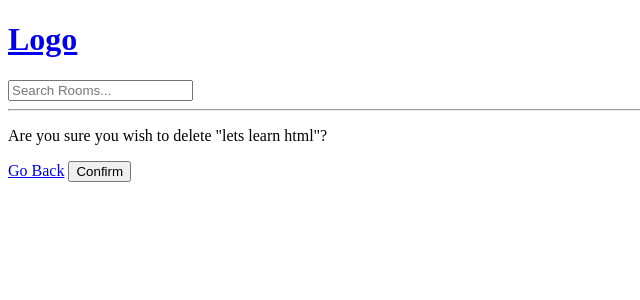
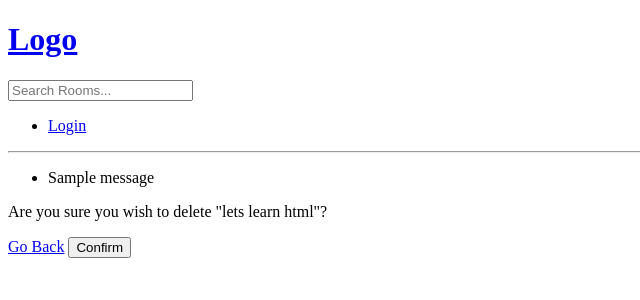
Before and after one commit to Brianconn71/discord-django, a Django app: page /delete-room/3/ in a window 1280 px wide. Shown: the top 300 px of the page, without its empty margins (0-640 px from the left). Run offline with Django 3.2, Linux system fonts and the light colour scheme; data comes from the database, SQL or seed files in the repository; both versions use the stored data as it was after the commit; one stand-in notice (Sample message) is shown.

Commit message:
add: added login functionality and messages for errors to site

```diff
--- a/base/templates/base/login_register.html
+++ b/base/templates/base/login_register.html
@@ -7,10 +7,10 @@
         {% csrf_token %}
 
         <label for="username">Username:</label>
-        <input type="text" name="username" value="username" placeholder="Enter Username...">
+        <input type="text" name="username" placeholder="Enter Username...">
 
         <label for="password">Password:</label>
-        <input type="password" name="password" value="password" placeholder="Enter Password...">
+        <input type="password" name="password" placeholder="Enter Password...">
 
         <input type="submit" value="Login" />
     </form>
--- a/base/urls.py
+++ b/base/urls.py
@@ -3,6 +3,7 @@ from . import views
 
 
 urlpatterns = [
+    path('login/', views.loginPage, name="login"),
     path('', views.home, name="home"),
     path('room/<str:pk>/', views.room, name="room"),
     path('create-room/', views.createRoom, name="create-room"),
--- a/base/views.py
+++ b/base/views.py
@@ -1,5 +1,8 @@
 from django.shortcuts import render, redirect
+from django.contrib import messages
 from django.db.models import Q
+from django.contrib.auth.models import User
+from django.contrib.auth import authenticate, login, logout
 from .models import Room, Topic
 from .forms import RoomForm
 
@@ -22,7 +25,26 @@ from .forms import RoomForm
 
 
 def loginPage(request):
-    return render()
+    if request.method == "POST":
+        username = request.POST.get('username')
+        password = request.POST.get('password')
+
+        try:
+            user = User.objects.get(username=username)
+        except:
+            messages.error(request, 'User does not exist.')
+
+        user = authenticate(request, username=username, password=password)
+
+        if user is not None:
+            login(request, user)
+            return redirect('home')
+        else:
+            messages.error(request, 'Username OR password does not exist.')
+
+    template = 'base/login_register.html'
+    context = {}
+    return render(request, template, context)
 
 def home(request):
 
--- a/templates/main.html
+++ b/templates/main.html
@@ -8,6 +8,15 @@
 </head>
 <body>
     {% include 'navbar.html' %}
+
+    {% if messages %}
+        <ul class="messages">
+            {% for message in messages %}
+                <li>{{ message }}</li>
+            {% endfor %}
+        </ul>
+    {% endif %}
+
     {% block content %}
 
     {% endblock %}
--- a/templates/navbar.html
+++ b/templates/navbar.html
@@ -6,4 +6,8 @@
     <input type="text" name="q" placeholder="Search Rooms..." />
 </form>
 
+<ul>
+    <li><a href="{% url 'login' %}">Login</a></li>
+</ul>
+
 <hr>
```
Also changed, not shown: db.sqlite3.
